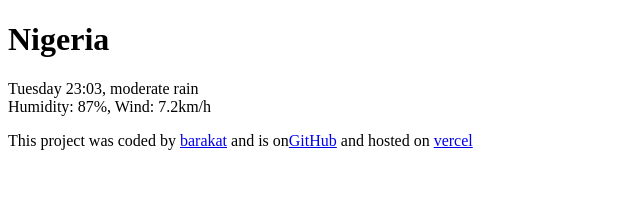
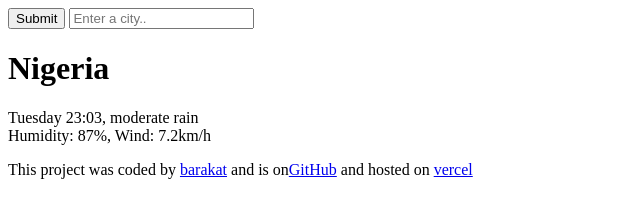
Before and after one commit to vaabar/weather-data, a plain HTML site: page index.html in a window 1280 px wide. Shown: the whole page, without its empty margins (0-640 px from the left). Drawn offline with Linux system fonts and the light colour scheme.

Commit message:
added an input of search and submit

```diff
--- a/index.html
+++ b/index.html
@@ -6,7 +6,10 @@
     <title>Document</title>
   </head>
   <body>
-    <header></header>
+    <header>
+      <input type="submit" />
+      <input type="search" placeholder="Enter a city.." required />
+    </header>
     <main>
       <h1>Nigeria</h1>
       <p>Tuesday 23:03, moderate rain <br />Humidity: 87%, Wind: 7.2km/h</p>
```
